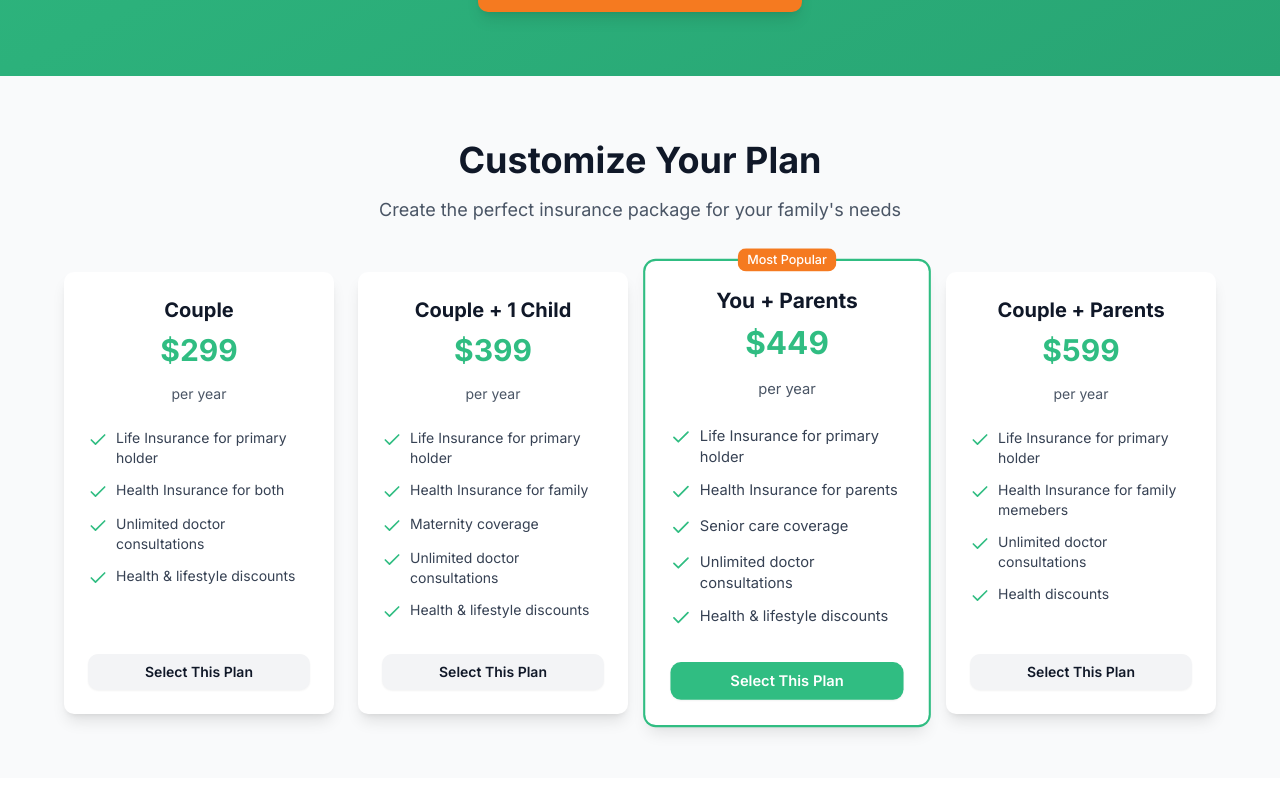
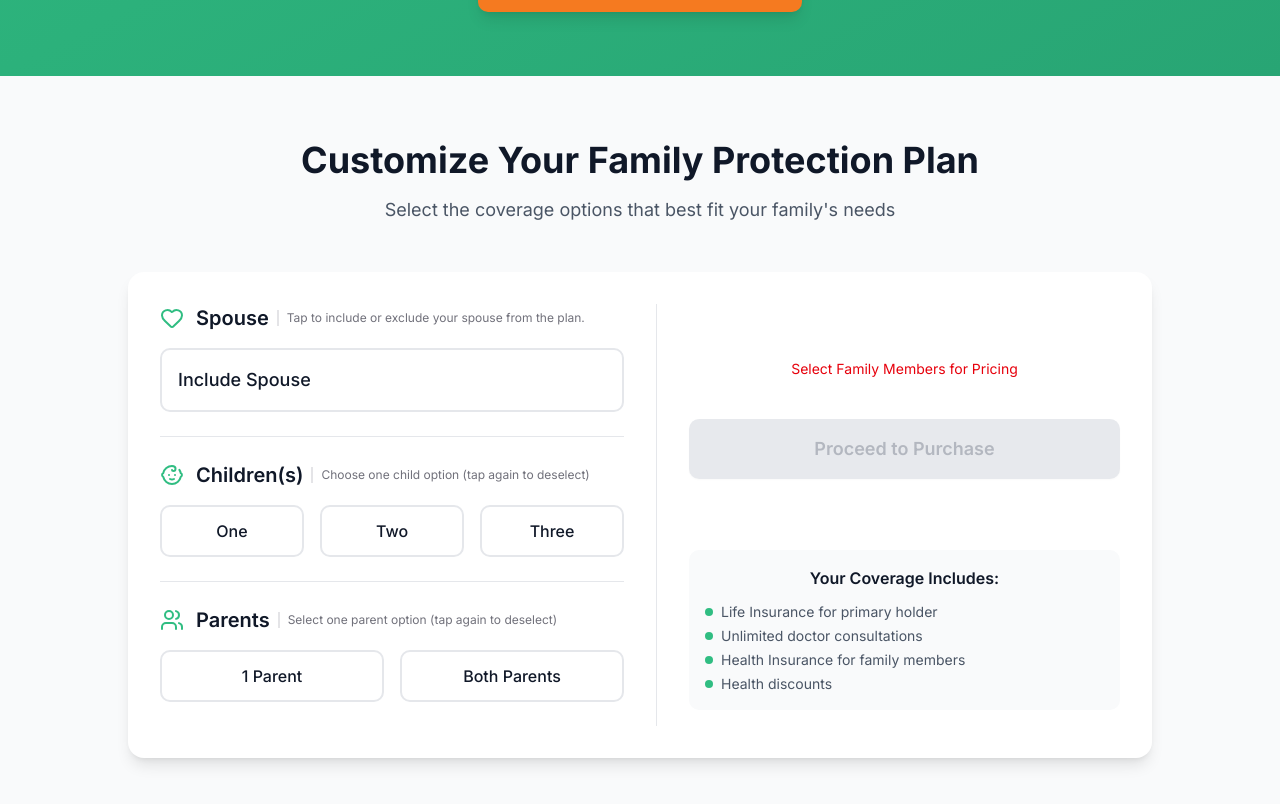
Before and after one commit to ratulkuri/ChhayaMonakDemo, a Next.js app: page / in a window 1280 px wide. Shown: the part 596-1400 px from the top of the page. Built offline with nearby package versions, Linux system fonts and the light colour scheme.

Commit message:
Update package selection design

```diff
--- a/app/components/PackageSelection.js
+++ b/app/components/PackageSelection.js
@@ -1,114 +1,269 @@
+'use client'
+
+import { useState, useEffect } from 'react'
 import { Button } from '@/components/ui/button'
-import { Badge } from '@/components/ui/badge'
-import { Check } from 'lucide-react'
+import { Checkbox } from '@/components/ui/checkbox'
+import { Users, Baby, Heart, CircleCheckBig } from 'lucide-react'
+import { cn } from '@/lib/utils'
 
 export default function PackageSelection({ onPackageSelect }) {
-  const packages = [
-    {
-      id: 'couple',
-      name: 'Couple',
-      price: '$299',
-      popular: false,
-      coverage: [
-        'Life Insurance for primary holder',
-        'Health Insurance for both',
-        'Unlimited doctor consultations',
-        'Health & lifestyle discounts'
-      ]
-    },
-    {
-      id: 'couple-child',
-      name: 'Couple + 1 Child',
-      price: '$399',
-      popular: false,
-      coverage: [
-        'Life Insurance for primary holder',
-        'Health Insurance for family',
-        'Maternity coverage',
-        'Unlimited doctor consultations',
-        'Health & lifestyle discounts'
-      ]
-    },
-    {
-      id: 'you-parents',
-      name: 'You + Parents',
-      price: '$449',
-      popular: true,
-      coverage: [
-        'Life Insurance for primary holder',
-        'Health Insurance for parents',
-        'Senior care coverage',
-        'Unlimited doctor consultations',
-        'Health & lifestyle discounts'
-      ]
-    },
-    {
-      id: 'couple-parents',
-      name: 'Couple + Parents',
-      price: '$599',
-      popular: false,
-      coverage: [
-        'Life Insurance for primary holder',
-        'Health Insurance for family memebers',
-        'Unlimited doctor consultations',
-        'Health discounts'
-      ]
+  const [selections, setSelections] = useState({
+    spouse: false,
+    children: null, // null, '1', '2', or '3'
+    parents: null   // null, '1', or '2'
+  })
+
+  const [totalPrice, setTotalPrice] = useState(0)
+  const [isValidSelection, setIsValidSelection] = useState(false)
+
+  const BASE_PRICE = 20000
+  const SPOUSE_PRICE = 5000
+  const CHILD_PRICE = 3000
+  const PARENT_PRICE = 10000
+
+  // Calculate total price whenever selections change
+  useEffect(() => {
+    let price = BASE_PRICE
+
+    if (selections.spouse) {
+      price += SPOUSE_PRICE
     }
+
+    if (selections.children) {
+      price += parseInt(selections.children) * CHILD_PRICE
+    }
+
+    if (selections.parents) {
+      price += parseInt(selections.parents) * PARENT_PRICE
+    }
+
+    setTotalPrice(price)
+
+    // Check if at least one option is selected
+    const hasSelection = selections.spouse || selections.children || selections.parents
+    setIsValidSelection(hasSelection)
+  }, [selections])
+
+  const handleSpouseChange = () => {
+    setSelections(prev => ({ ...prev, spouse: !prev?.spouse }))
+  }
+
+  const handleChildrenChange = (value) => {
+    setSelections(prev => ({
+      ...prev,
+      children: prev.children === value ? null : value
+    }))
+  }
+
+  const handleParentsChange = (value) => {
+    setSelections(prev => ({
+      ...prev,
+      parents: prev.parents === value ? null : value
+    }))
+  }
+
+  const handleProceed = () => {
+    if (!isValidSelection) return
+
+    const packageData = {
+      id: 'custom',
+      name: 'Custom Family Plan',
+      price: `৳${totalPrice.toLocaleString()}`,
+      selections: selections,
+      coverage: generateCoverageList()
+    }
+
+    onPackageSelect(packageData)
+  }
+
+  const generateCoverageList = () => {
+    const coverage = [
+      'Life Insurance for primary holder',
+      'Unlimited doctor consultations',
+      'Health Insurance for family members',
+      'Health discounts'
+    ];
+
+    return coverage
+  }
+
+  const childrenOptions = [
+    // { value: '1', label: '1 Child' },
+    // { value: '2', label: '2 Children' },
+    // { value: '3', label: '3 Children' }
+    { value: '1', label: 'One' },
+    { value: '2', label: 'Two' },
+    { value: '3', label: 'Three' }
+  ]
+
+  const parentsOptions = [
+    { value: '1', label: '1 Parent' },
+    { value: '2', label: 'Both Parents' }
   ]
 
   return (
-    <section id="packages" className="py-16 px-4 bg-gray-50">
-      <div className="max-w-6xl mx-auto">
-        <div className="text-center mb-12">
-          <h2 className="text-3xl md:text-4xl font-bold text-gray-900 mb-4">
-            Customize Your Plan
+    <section id="packages" className="py-8 md:py-16 px-4 bg-gray-50">
+      <div className="max-w-5xl mx-auto">
+        <div className="text-center mb-8 md:mb-12">
+          <h2 className="text-2xl md:text-4xl font-bold text-gray-900 mb-2 md:mb-4">
+            Customize Your Family Protection Plan
           </h2>
-          <p className="text-lg text-gray-600 max-w-2xl mx-auto">
-            Create the perfect insurance package for your family's needs
+          <p className="text-base md:text-lg text-gray-600 max-w-2xl mx-auto">
+            Select the coverage options that best fit your family's needs
           </p>
         </div>
 
-        <div className="grid grid-cols-1 md:grid-cols-2 lg:grid-cols-4 gap-6">
-          {packages.map((pkg) => (
-            <div
-              key={pkg.id}
-              className={`bg-white rounded-lg shadow-lg p-6 relative flex flex-col ${
-                pkg.popular ? 'ring-2 ring-[#30bd82] transform scale-105 mt-6 mb-4 lg:mt-0 lg:mb-0' : ''
-              }`}
-            >
-              {pkg.popular && (
-                <Badge className="absolute -top-3 left-1/2 transform -translate-x-1/2 bg-[#f57a20] text-white">
-                  Most Popular
-                </Badge>
-              )}
+        <div className="grid grid-cols-1 lg:grid-cols-2 items-start bg-white rounded-2xl shadow-lg p-4 md:p-8 lg:gap-8">
+          {/* Customization Options */}
+          <div className="space-y-4 md:space-y-6">
 
-              <div className="text-center mb-6">
-                <h3 className="text-xl font-bold text-gray-900 mb-2">{pkg.name}</h3>
-                <div className="text-3xl font-bold text-[#30bd82] mb-4">{pkg.price}</div>
-                <p className="text-sm text-gray-600">per year</p>
+            {/* Spouse Section */}
+            <div className="pb-4 md:pb-6 border-b border-gray-200">
+              <div className="flex items-center mb-3 md:mb-4">
+                <Heart className="w-5 h-5 md:w-6 md:h-6 shrink-0 text-[#30bd82] mr-2 md:mr-3" />
+                <h3 className="text-lg md:text-xl font-semibold text-gray-900">Spouse</h3>
+                <p className='text-xs text-muted-foreground text-center ml-2 pl-2 border-s-2 hidden lg:inline'>Tap to include or exclude your spouse from the plan.</p>
               </div>
 
-              <ul className="space-y-3 mb-8 grow">
-                {pkg.coverage.map((item, index) => (
-                  <li key={index} className="flex items-start">
-                    <Check className="w-5 h-5 text-[#30bd82] mr-2 mt-0.5 flex-shrink-0" />
-                    <span className="text-sm text-gray-700">{item}</span>
+              <div className={cn("flex border-2 items-center cursor-pointer p-3 md:p-4 rounded-lg transition-colors border-gray-200 hover:border-gray-300",
+                 {
+                  'border-[#30bd82] hover:border-[#30bd82] bg-[#30bd82]/5' : selections.spouse
+                }
+              )}
+              onClick={handleSpouseChange}
+              >
+                <Checkbox
+                  checked={selections.spouse}
+                  readOnly
+                  className="data-[state=checked]:border-[#30bd82] mr-3 hidden"
+                />
+                <span className="flex gap-4 justify-center items-center text-base md:text-lg font-medium text-gray-900">
+                  {
+                    selections.spouse
+                    && <CircleCheckBig className='text-[#30bd82] shrink-0 size-5 lg:size-6' />
+                  }
+                  Include Spouse
+                </span>
+              </div>
+              <p className='text-xs text-muted-foreground text-center mt-2 lg:hidden'>Tap to include or exclude your spouse from the plan.</p>
+            </div>
+
+            {/* Children Section */}
+            <div className="pb-4 md:pb-6 border-b border-gray-200">
+              <div className="flex items-center mb-3 md:mb-4">
+                <Baby className="w-5 h-5 md:w-6 md:h-6 shrink-0 text-[#30bd82] mr-2 md:mr-3" />
+                <h3 className="text-lg md:text-xl font-semibold text-gray-900">Children(s)</h3>
+                <p className='text-xs text-muted-foreground text-center ml-2 pl-2 border-s-2 hidden lg:inline'>Choose one child option (tap again to deselect)</p>
+              </div>
+
+              <div className="grid grid-cols-3 gap-2 md:gap-4">
+                {childrenOptions.map((option) => (
+                  <div
+                    key={option.value}
+                    className={`p-2 md:p-3 rounded-lg border-2 cursor-pointer transition-all text-center ${
+                      selections.children === option.value
+                        ? 'border-[#30bd82] bg-[#30bd82]/5'
+                        : 'border-gray-200 hover:border-gray-300'
+                    }`}
+                    onClick={() => handleChildrenChange(option.value)}
+                  >
+                    <Checkbox
+                      checked={selections.children === option.value}
+                      readOnly
+                      className="data-[state=checked]:bg-[#30bd82] data-[state=checked]:border-[#30bd82] mx-auto mb-2 hidden"
+                    />
+                    <h4 className="flex gap-2 justify-center items-center text-sm md:text-base font-medium text-gray-900">
+                      {
+                        selections.children === option.value
+                        && <CircleCheckBig className='text-[#30bd82] shrink-0 size-5 lg:size-6' />
+                      }
+                      {option.label}
+                    </h4>
+                  </div>
+                ))}
+              </div>
+              <p className='text-xs text-muted-foreground text-center mt-2 lg:hidden'>Choose one child option (tap again to deselect)</p>
+            </div>
+
+            {/* Parents Section */}
+            <div className="pb-4 md:pb-6">
+              <div className="flex items-center mb-3 md:mb-4">
+                <Users className="w-5 h-5 md:w-6 md:h-6 shrink-0 text-[#30bd82] mr-2 md:mr-3" />
+                <h3 className="text-lg md:text-xl font-semibold text-gray-900">Parents</h3>
+                <p className='text-xs text-muted-foreground text-center ml-2 pl-2 border-s-2 hidden lg:inline'>Select one parent option (tap again to deselect)</p>
+              </div>
+
+              <div className="grid grid-cols-2 gap-2 md:gap-4">
+                {parentsOptions.map((option) => (
+                  <div
+                    key={option.value}
+                    className={`p-2 md:p-3 rounded-lg border-2 cursor-pointer transition-all text-center ${
+                      selections.parents === option.value
+                        ? 'border-[#30bd82] bg-[#30bd82]/5'
+                        : 'border-gray-200 hover:border-gray-300'
+                    }`}
+                    onClick={() => handleParentsChange(option.value)}
+                  >
+                    <Checkbox
+                      checked={selections.parents === option.value}
+                      readOnly
+                      className="data-[state=checked]:bg-[#30bd82] data-[state=checked]:border-[#30bd82] mx-auto mb-2 hidden"
+                    />
+                    <h4 className="flex gap-4 justify-center items-center text-sm md:text-base font-medium text-gray-900">
+                      {
+                        selections.parents === option.value
+                        && <CircleCheckBig className='text-[#30bd82] shrink-0 size-5 lg:size-6' />
+                      }
+                      {option.label}
+                    </h4>
+                  </div>
+                ))}
+              </div>
+              <p className='text-xs text-muted-foreground text-center mt-2 lg:hidden'>Select one parent option (tap again to deselect)</p>
+            </div>
+          </div>
+
+          {/* Price Summary & Proceed Button */}
+          <div className="flex flex-col border-t lg:border-t-0 lg:border-l border-gray-200 py-4 lg:pt-0 lg:pl-8 mt-4 lg:mt-0 h-full">
+            <div className="grow flex flex-col justify-center">
+              <div className="text-center mb-4 md:mb-6">
+                {isValidSelection && (
+                  <>
+                    <p className="text-sm text-gray-600 mb-2">Total Annual Premium</p>
+                    <p className="text-3xl md:text-4xl lg:text-5xl font-bold text-[#30bd82] mb-4">৳{totalPrice.toLocaleString()}</p>
+                  </>
+                )}
+                {!isValidSelection && (
+                  <p className="text-sm text-red-600 mb-4">Select Family Members for Pricing</p>
+                )}
+              </div>
+
+              <Button
+                onClick={handleProceed}
+                disabled={!isValidSelection}
+                className={`cursor-pointer w-full h-auto px-6 md:px-8 py-3 md:py-4 text-base md:text-lg font-semibold rounded-lg transition-all duration-200 mb-4 ${
+                  isValidSelection
+                    ? 'bg-[#30bd82] hover:bg-[#28a574] text-white transform hover:scale-105'
+                    : 'bg-gray-300 text-gray-500 cursor-not-allowed'
+                }`}
+              >
+                Proceed to Purchase
+              </Button>
+            </div>
+
+            {/* Coverage Preview */}
+            <div className="p-3 md:p-4 bg-gray-50 rounded-lg">
+              <h4 className="font-semibold text-gray-900 mb-2 md:mb-3 text-center text-sm md:text-base">Your Coverage Includes:</h4>
+              <ul className="space-y-1 text-xs md:text-sm text-gray-600">
+                {generateCoverageList().map((item, index) => (
+                  <li key={index} className="flex items-center">
+                    <div className="w-2 h-2 bg-[#30bd82] rounded-full mr-2 flex-shrink-0"></div>
+                    {item}
                   </li>
                 ))}
               </ul>
-
-              <Button
-                onClick={() => onPackageSelect(pkg)}
-                className={`w-full py-3 font-semibold rounded-lg transition-all duration-200 cursor-pointer ${
-                  pkg.popular
-                    ? 'bg-[#30bd82] hover:bg-[#28a574] text-white'
-                    : 'bg-gray-100 hover:bg-gray-200 text-gray-900'
-                }`}
-              >
-                Select This Plan
-              </Button>
             </div>
-          ))}
+          </div>
         </div>
       </div>
     </section>
--- /dev/null
+++ b/components/ui/checkbox.jsx
@@ -0,0 +1,30 @@
+"use client"
+
+import * as React from "react"
+import * as CheckboxPrimitive from "@radix-ui/react-checkbox"
+import { CheckIcon } from "lucide-react"
+
+import { cn } from "@/lib/utils"
+
+function Checkbox({
+  className,
+  ...props
+}) {
+  return (
+    <CheckboxPrimitive.Root
+      data-slot="checkbox"
+      className={cn(
+        "peer border-input dark:bg-input/30 data-[state=checked]:bg-primary data-[state=checked]:text-primary-foreground dark:data-[state=checked]:bg-primary data-[state=checked]:border-primary focus-visible:border-ring focus-visible:ring-ring/50 aria-invalid:ring-destructive/20 dark:aria-invalid:ring-destructive/40 aria-invalid:border-destructive size-4 shrink-0 rounded-[4px] border shadow-xs transition-shadow outline-none focus-visible:ring-[3px] disabled:cursor-not-allowed disabled:opacity-50",
+        className
+      )}
+      {...props}>
+      <CheckboxPrimitive.Indicator
+        data-slot="checkbox-indicator"
+        className="flex items-center justify-center text-current transition-none">
+        <CheckIcon className="size-3.5" />
+      </CheckboxPrimitive.Indicator>
+    </CheckboxPrimitive.Root>
+  );
+}
+
+export { Checkbox }
--- a/package.json
+++ b/package.json
@@ -9,6 +9,7 @@
     "lint": "next lint"
   },
   "dependencies": {
+    "@radix-ui/react-checkbox": "^1.3.2",
     "@radix-ui/react-collapsible": "^1.1.11",
     "@radix-ui/react-dialog": "^1.1.14",
     "@radix-ui/react-label": "^2.1.7",
```
Also changed, not shown: 1 other file (tests, documents, lock files or other folders).
